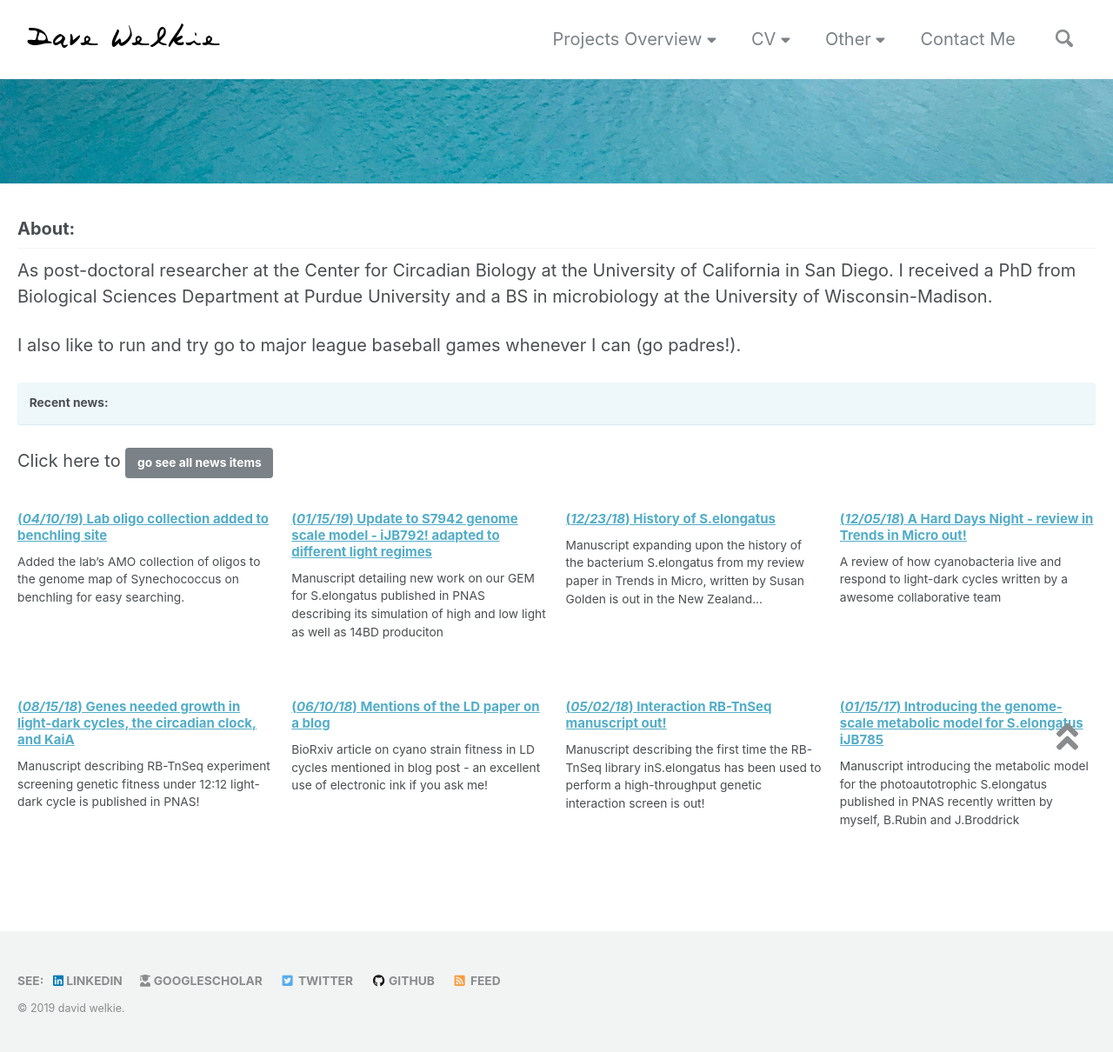
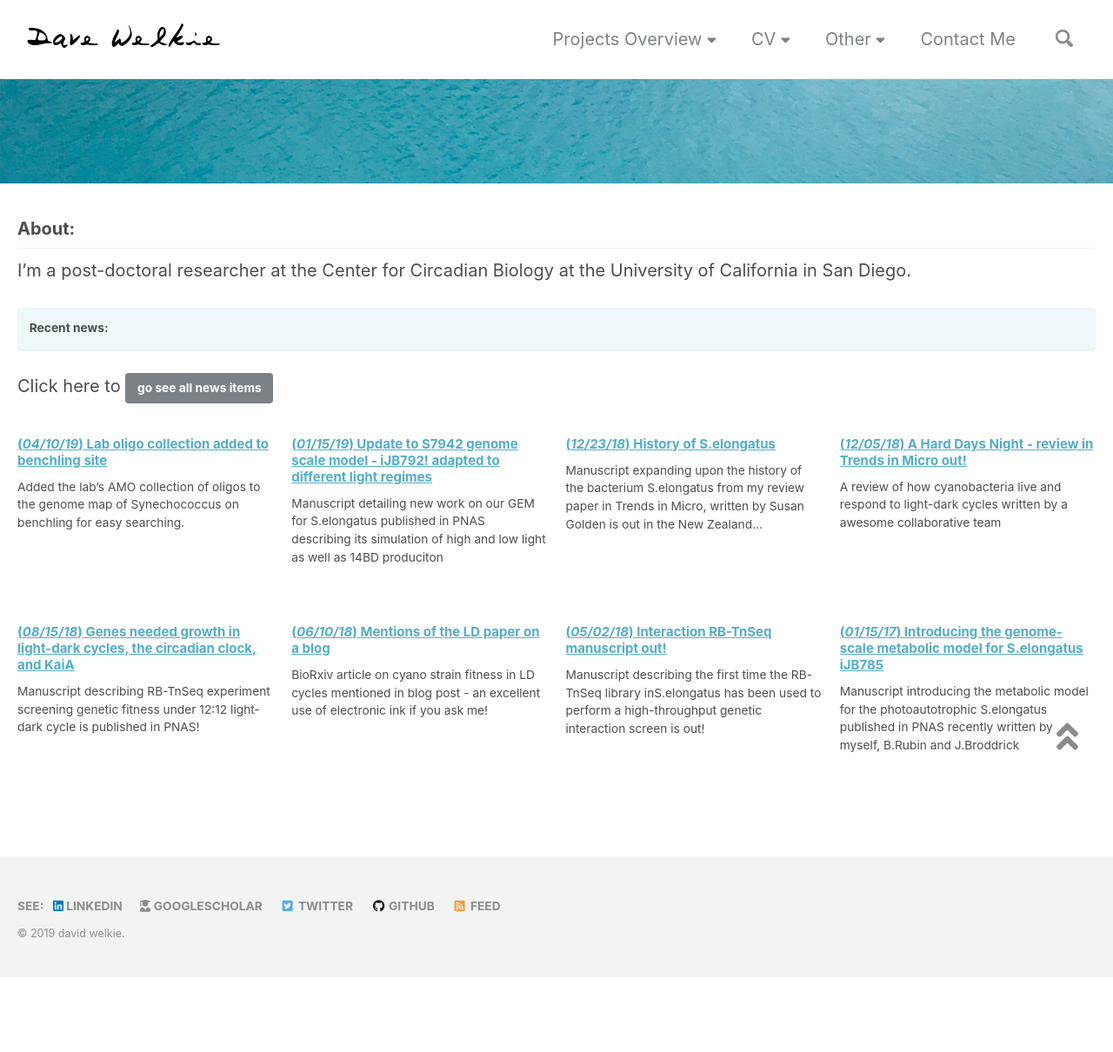
Before and after one commit to dwelkie/dwelkie.github.io, a Jekyll site: the page built from _pages/home.md, in a window 1280 px wide. Shown: the whole page at 87% size. Built offline with Jekyll 4.4.1, drawn with Linux system fonts in a browser that asks for light colours; nearby versions of some CDN libraries; after the commit the page ends 1124 px from its top, so only the background shows below that.

Commit message:
shorted bio

```diff
--- a/_pages/home.md
+++ b/_pages/home.md
@@ -12,9 +12,7 @@ header:
 
 ---
 ## About:
-As post-doctoral researcher at the Center for Circadian Biology at the University of California in San Diego. I received a PhD from Biological Sciences Department at Purdue University and a BS in microbiology at the University of Wisconsin-Madison.
-
-I also like to run and try go to major league baseball games whenever I can (go padres!).
+I'm a post-doctoral researcher at the Center for Circadian Biology at the University of California in San Diego.
 
 **Recent news:**
 {: .notice--info}
```
